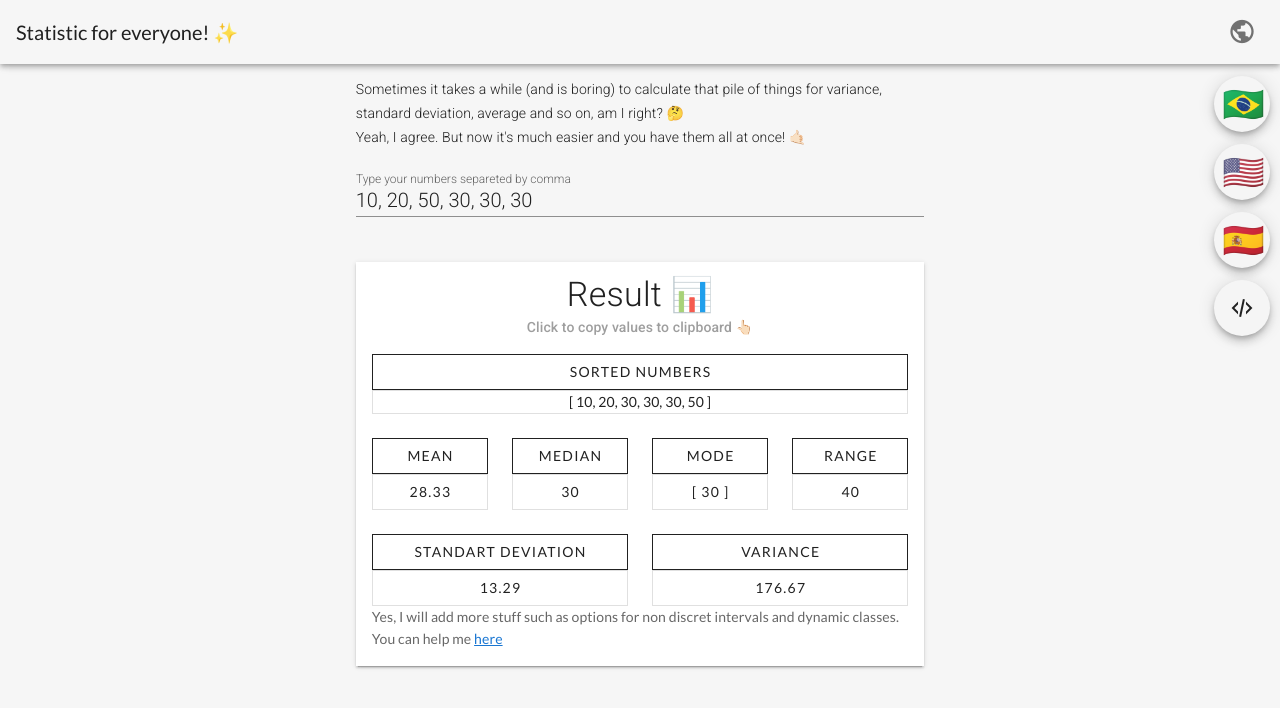
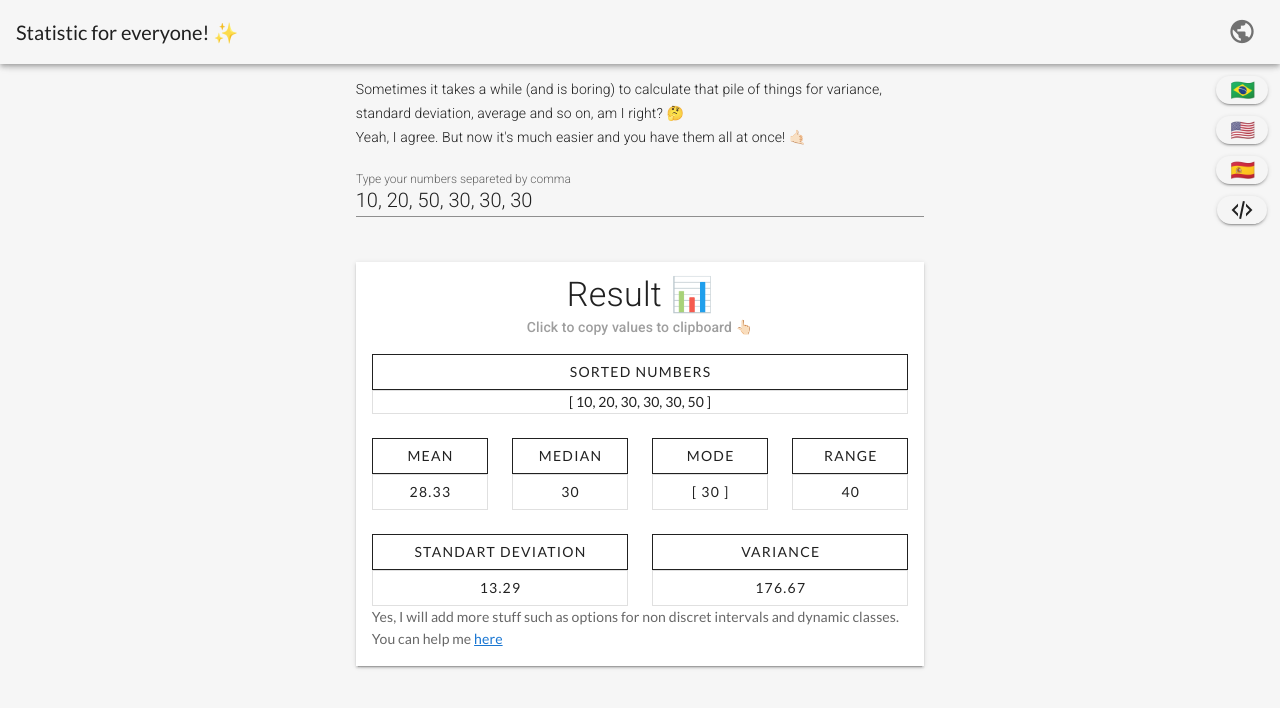
Before and after one commit to kammradt/easy-statistics, a Vue app: page / in a window 1280 px wide. Both pictures are taken after a click on the button 1242 px from the left and 32 px from the top of the page. Shown: the top 708 px of the page. Built offline with nearby package versions, Linux system fonts and the light colour scheme.

Commit message:
:art: Better speed-dial floating buttons

```diff
--- a/src/views/Home.vue
+++ b/src/views/Home.vue
@@ -3,15 +3,15 @@
     <v-toolbar color="#F6F6F6">
       <v-toolbar-title class="font-weight-light" v-text="$t('title')"/>
       <v-spacer/>
-      <v-speed-dial direction="bottom">
+      <v-speed-dial direction="bottom" absolute right>
         <template v-slot:activator>
           <v-btn icon large>
             <v-icon v-text="'mdi-earth'"/>
           </v-btn>
         </template>
-        <v-btn fab v-for="language in languages" :key="language.lang" v-text="language.emoji"
-               @click="setLanguageTo(language.lang)" class="display-1"/>
-        <v-btn fab link target="_blank" href="https://github.com/kammradt/easy-statistics">
+        <v-btn v-for="language in languages" :key="language.lang" v-text="language.emoji"
+               small rounded class="title"  @click="setLanguageTo(language.lang)"/>
+        <v-btn small rounded class="title" link target="_blank" href="https://github.com/kammradt/easy-statistics">
           <v-icon v-text="'mdi-xml'"/>
         </v-btn>
       </v-speed-dial>
```
